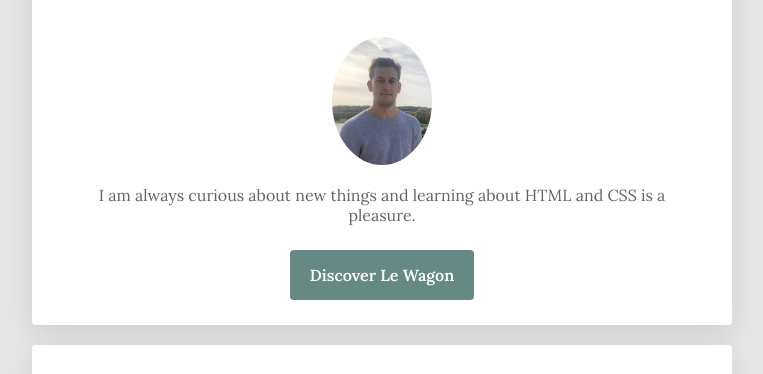
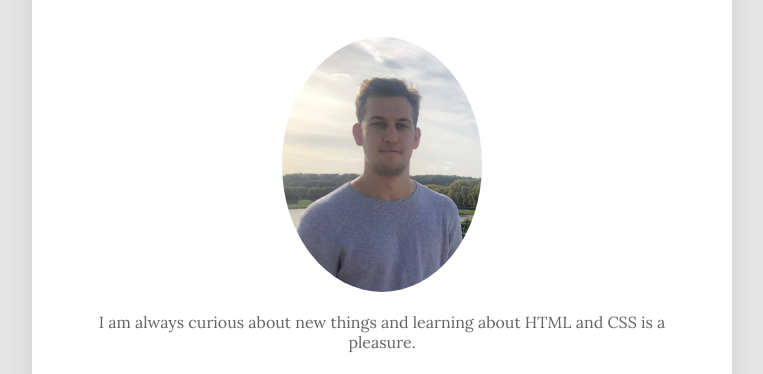
Before and after one commit to marius-otremba/my-profile, a plain HTML site: page index.html in a window 1280 px wide. Shown: the part 265-639 px from the top of the page, without its empty margins (258-1021 px from the left). Drawn offline with Linux system fonts and the light colour scheme.

Commit message:
Update index.html

```diff
--- a/index.html
+++ b/index.html
@@ -17,7 +17,7 @@
 
 			<div class="card-white" id="introduction">
 				<h1>Hello, I am Marius </h1>
-				<img src="images/profile-picture.png" class="img-circle" width="100px" alt="Marius Otremba">
+				<img src="images/profile-picture.png" class="img-circle" width="200px" alt="Marius Otremba">
 				<p>
 					I am always curious about new things and learning about HTML and CSS is a pleasure.
 				</p>
```
